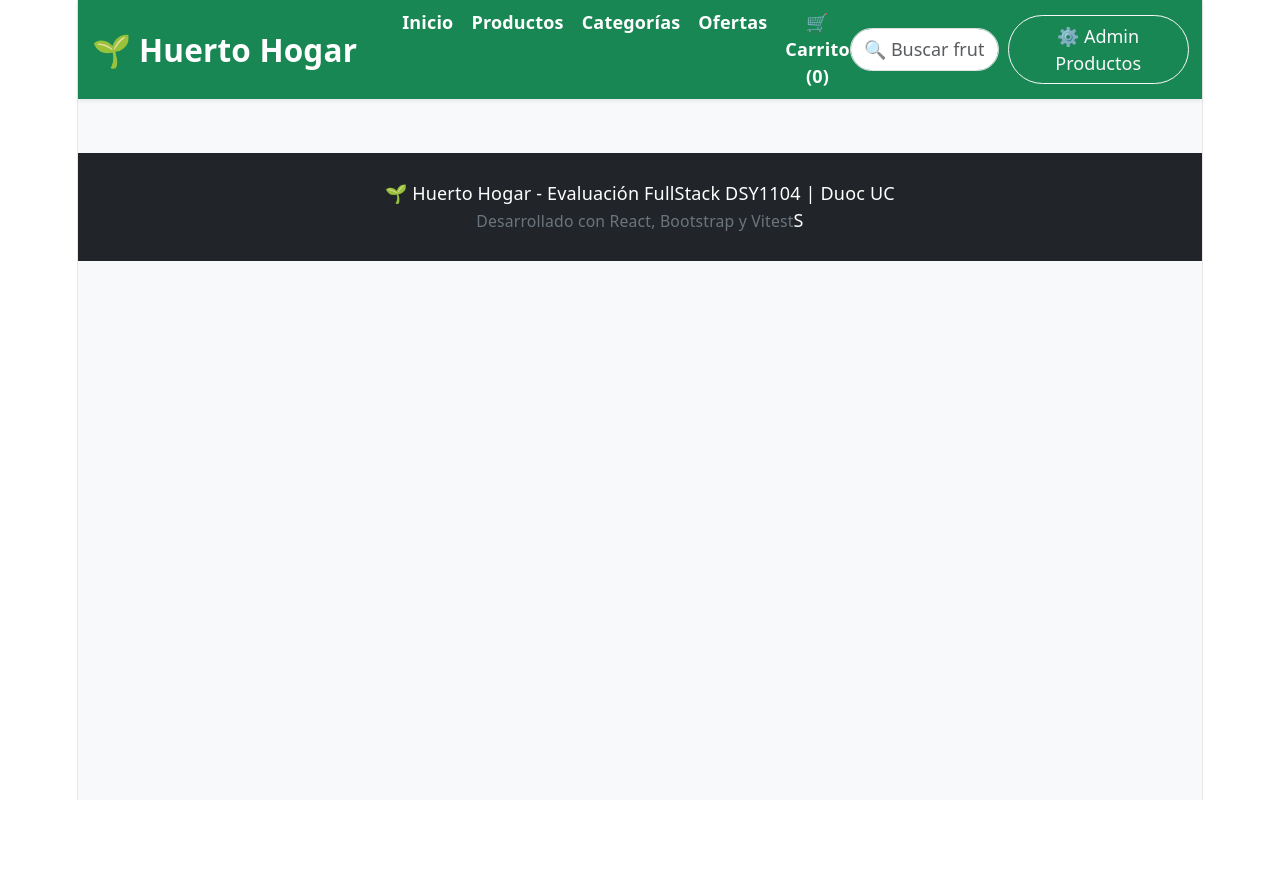
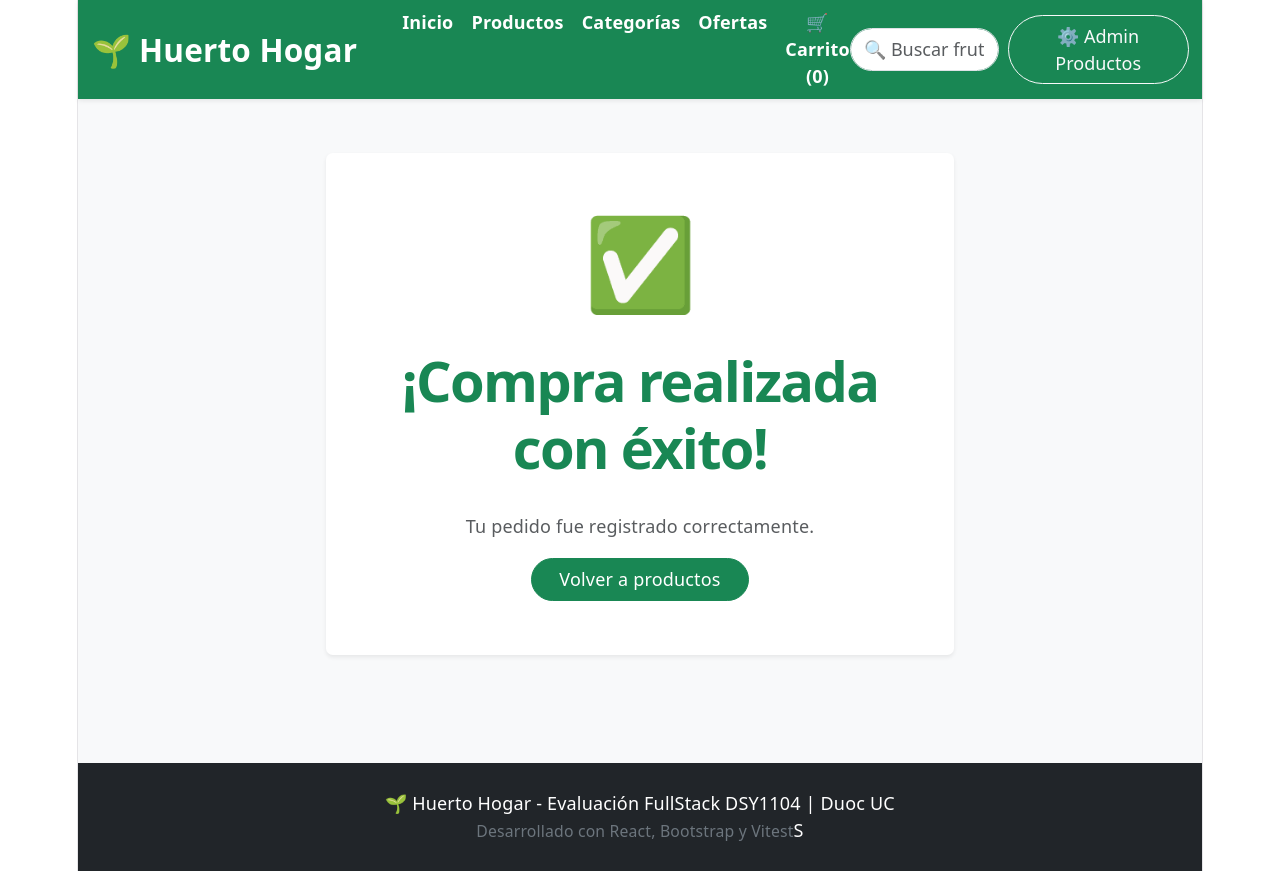
Before and after one commit to benantileo-droid/evaluacion2FullStack, a React (Vite) app in the folder huerto-app/: page /compra-exitosa in a window 1280 px wide. Before the commit the page ends 800 px from the top, so only its background shows below. Built offline with nearby package versions, Linux system fonts and the light colour scheme.

Commit message:
creacion de mensaje de compra exitosa si cumple con todo

```diff
--- a/huerto-app/src/App.jsx
+++ b/huerto-app/src/App.jsx
@@ -10,6 +10,7 @@ import Categoria from './pages/Categoria';
 import Ofertas from './pages/Ofertas';
 import Carrito from './pages/Carrito';
 import Checkout from './pages/Checkout';
+import CompraExitosa from './pages/CompraExitosa';
 
 export default function app(){
 const [productos, setProductos] = useState(() => {
@@ -39,6 +40,9 @@ const [productos, setProductos] = useState(() => {
       return [...prev, { ...product, cantidad: 1 }];
     });
   };
+  const handleClearCart = () => {
+  setCarrito([]);
+};
   const handleRemoveFromCart = (id) => {
   setCarrito((prev) =>
     prev.filter((producto) => producto.id !== id)
@@ -215,8 +219,15 @@ const handleEditProduct = (producto) => {
 <Route
   path="/checkout"
   element={
-    <Checkout carrito={carrito} />
+    <Checkout
+      carrito={carrito}
+      onClearCart={handleClearCart}
+    />
   }
+/>
+<Route
+  path="/compra-exitosa"
+  element={<CompraExitosa />}
 />
   </Routes>
       {/* 3. CONTENIDO PRINCIPAL */}
--- a/huerto-app/src/pages/Checkout.jsx
+++ b/huerto-app/src/pages/Checkout.jsx
@@ -1,10 +1,22 @@
 import React, { useState } from 'react';
+import { useNavigate } from 'react-router-dom';
 
-export default function Checkout({ carrito }) {
+export default function Checkout({ carrito, onClearCart }) {
   const [nombre, setNombre] = useState('');
   const [direccion, setDireccion] = useState('');
   const [comuna, setComuna] = useState('');
   const [tipoEntrega, setTipoEntrega] = useState('Domicilio');
+  const navigate = useNavigate();
+
+const confirmarCompra = () => {
+  if (nombre === '' || direccion === '' || comuna === '') {
+    alert('Por favor completa todos los datos.');
+    return;
+  }
+
+  onClearCart();
+  navigate('/compra-exitosa');
+};
   const total = carrito.reduce(
   (acumulador, producto) =>
     acumulador + producto.precio * producto.cantidad,
@@ -103,9 +115,12 @@ export default function Checkout({ carrito }) {
     </strong>
   </div>
 </div>
-              <button className="btn btn-success w-100 rounded-pill">
-                Confirmar compra
-              </button>
+              <button
+  className="btn btn-success w-100 rounded-pill"
+  onClick={confirmarCompra}
+>
+  Confirmar compra
+</button>
             </div>
           </div>
         </div>
--- /dev/null
+++ b/huerto-app/src/pages/CompraExitosa.jsx
@@ -0,0 +1,33 @@
+import React from 'react';
+import { Link } from 'react-router-dom';
+
+export default function CompraExitosa() {
+  return (
+    <div className="container py-5">
+      <div className="row justify-content-center">
+        <div className="col-md-7">
+          <div className="card border-0 shadow-sm">
+            <div className="card-body text-center p-5">
+              <div className="display-1 mb-3">✅</div>
+
+              <h1 className="fw-bold text-success">
+                ¡Compra realizada con éxito!
+              </h1>
+
+              <p className="text-muted mt-3">
+                Tu pedido fue registrado correctamente.
+              </p>
+
+              <Link
+                to="/productos"
+                className="btn btn-success rounded-pill px-4 mt-3"
+              >
+                Volver a productos
+              </Link>
+            </div>
+          </div>
+        </div>
+      </div>
+    </div>
+  );
+}
```
Also changed, not shown: huerto-app/src/components/ProductDetail.jsx (+6 -6 lines).
